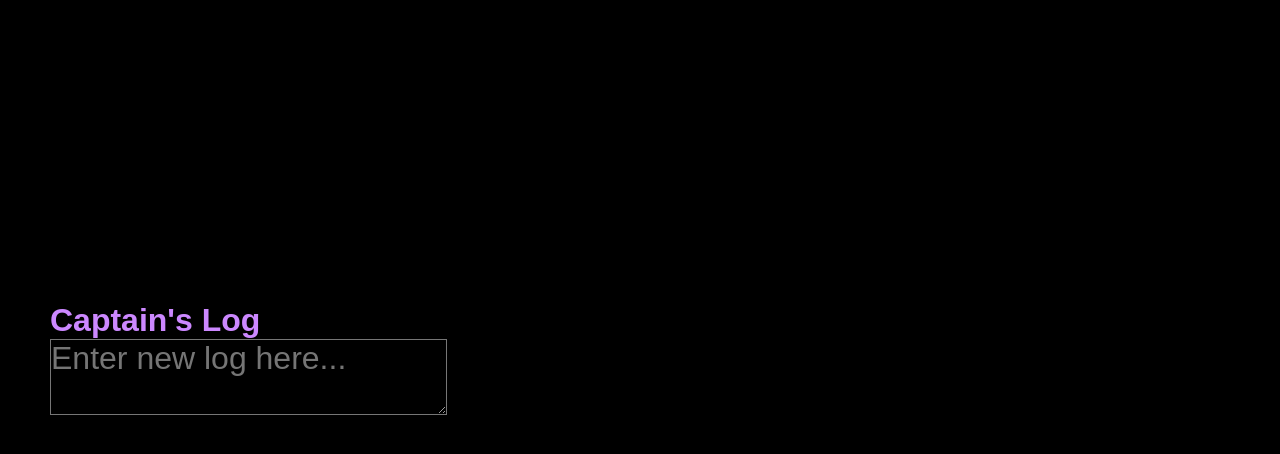
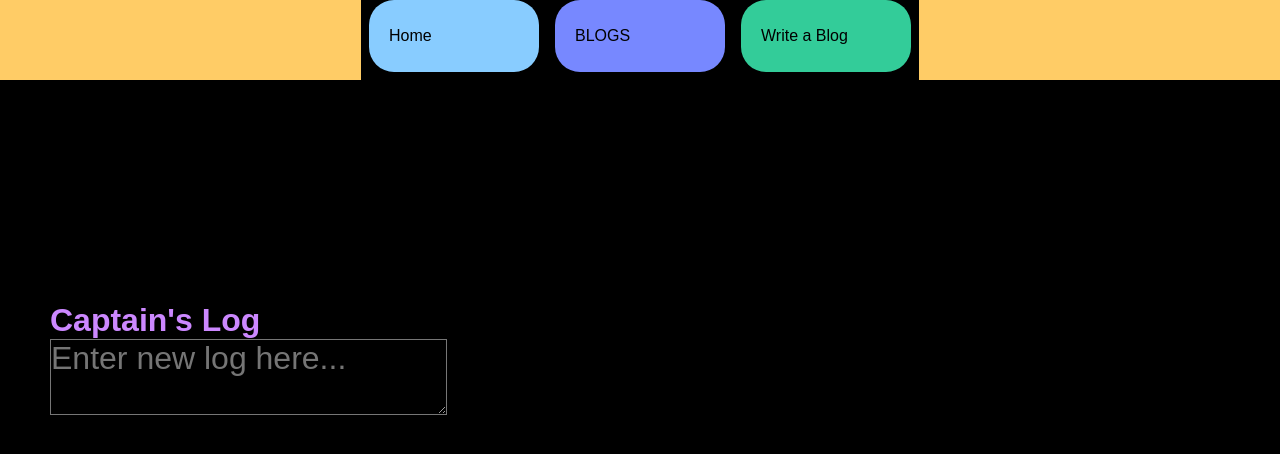
Before and after one commit to jonr68/jonsblog, a React (Vite) app: page /#/newblog in a window 1280 px wide. Shown: the top 454 px of the page. Built offline with nearby package versions, Linux system fonts and the light colour scheme.

Commit message:
fixed navbar loading issue on new blog page

```diff
--- a/src/Pages/NewBlogPage.tsx
+++ b/src/Pages/NewBlogPage.tsx
@@ -1,9 +1,10 @@
 import "../App.css"
+import NavBar from "./NavBar.tsx";
 
 const NewBlogPage = () => {
   return (
       <>
-        {/*<NewBlogPage/>*/}
+        <NavBar/>
         <section className={"hero"}>
           <div className="heroContainer">
             <div className="heroContent">
```
